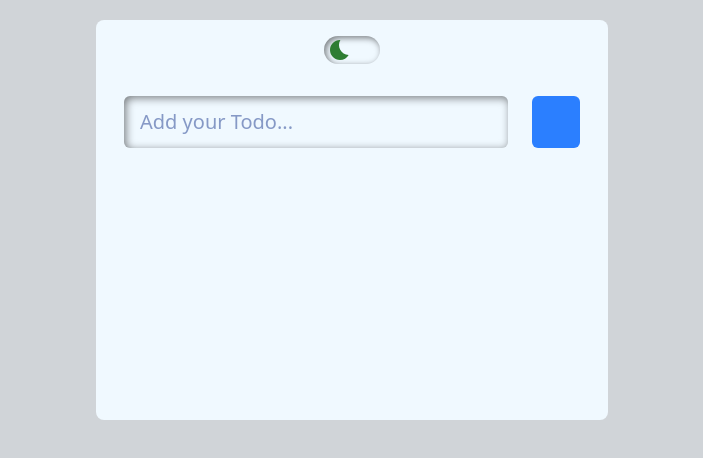
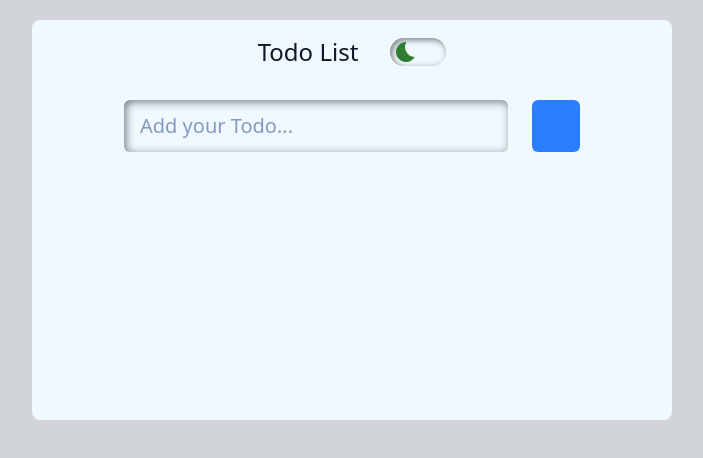
Before and after one commit to SivaKrishna6745/todo-list, a React (Vite) app: page / in a window 1280 px wide. Shown: the top 458 px of the page, without its empty margins (288-991 px from the left). Built offline with nearby package versions, Linux system fonts and the light colour scheme; some icons are missing.

Commit message:
feat: List the todo state up ito the App.tsx

```diff
--- a/src/App.tsx
+++ b/src/App.tsx
@@ -3,8 +3,15 @@ import './App.css';
 import TodoForm from './components/TodoForm';
 import TodoList from './components/TodoList';
 import { Bedtime, Sunny } from '@mui/icons-material';
+import type { Todo } from './types';
 
 function App() {
+    const [todo, setTodo] = useState<Todo>({
+        id: '',
+        task: '',
+        completed: false,
+        priority: 'low',
+    });
     const [todoErr, setTodoErr] = useState<string>('');
     const [theme, setTheme] = useState<string>('');
     const toggleLightDarkMode = () => {
@@ -15,7 +22,9 @@ function App() {
     }, [theme]);
 
     return (
-        <div className="mt-5 p-4 bg-sky-50 dark:bg-sky-950 rounded-lg flex flex-col items-center w-[40vw] min-h-[50vh] m-auto">
+        <div className="mt-5 p-4 bg-sky-50 dark:bg-sky-950 rounded-lg flex flex-col items-center w-[50vw] min-h-[50vh] m-auto">
+            <div className="flex items-center gap-8">
+                <h1 className="text-2xl text-slate-900 dark:text-gray-200">Todo List</h1>
                 <button
                     onClick={toggleLightDarkMode}
                     className="relative inline-flex items-center cursor-pointer outline-0 h-7 w-14 shadow-[inset_2px_2px_6px_rgba(0,0,0,0.5)] rounded-full"
@@ -28,8 +37,9 @@ function App() {
                         {theme === 'dark' ? <Sunny color="warning" /> : <Bedtime color="success" />}
                     </span>
                 </button>
-            <TodoForm setTodoErr={setTodoErr} />
-            <TodoList todoErr={todoErr} />
+            </div>
+            <TodoForm todo={todo} setTodo={setTodo} setTodoErr={setTodoErr} />
+            <TodoList setTodo={setTodo} todoErr={todoErr} />
         </div>
     );
 }
```
Lines whose indentation alone changed are shown as unchanged.
